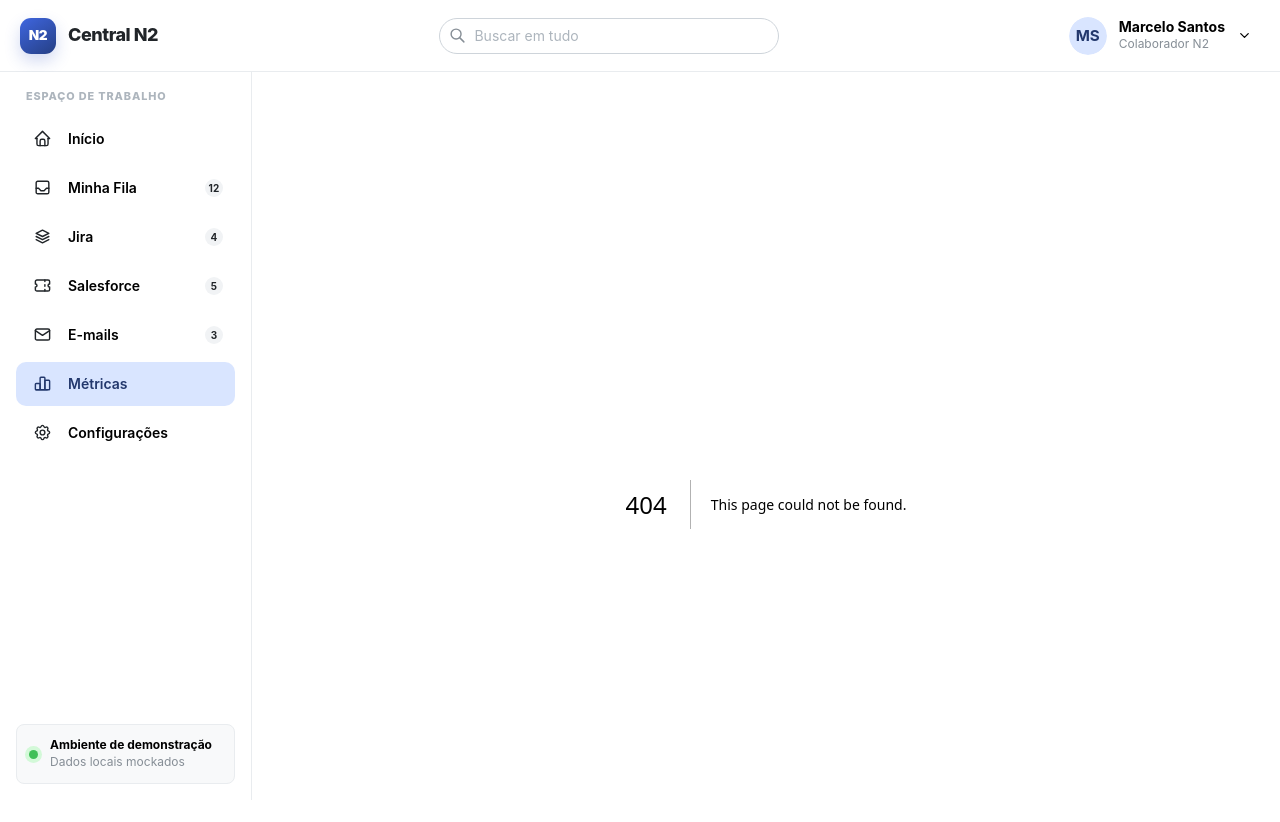
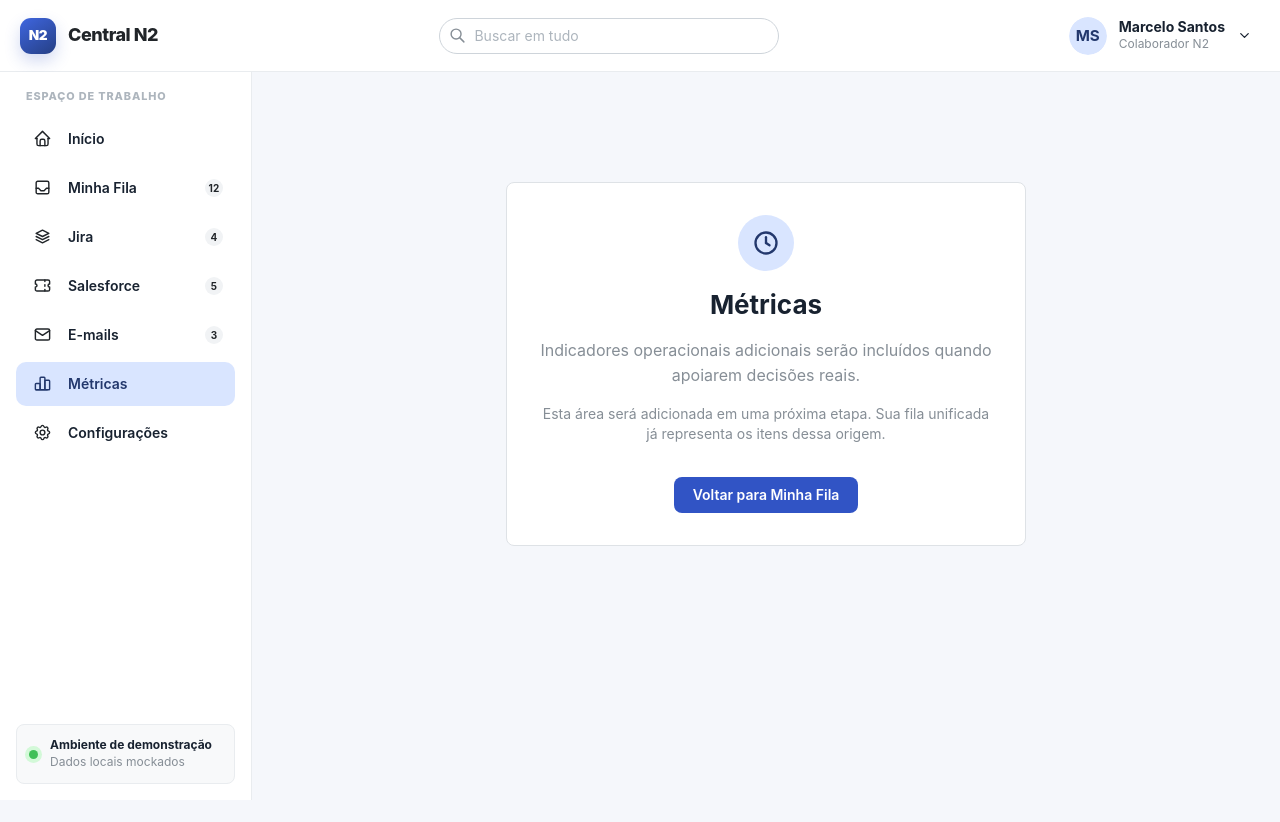
Before and after one commit to marcelo-machado-dev/dashboard-n2, a Next.js app in the folder frontend/web/: page /metrics in a window 1280 px wide. Before the commit this address had no page. Shown: the top 822 px of the page. After the commit the page ends 800 px from the top, so only its background shows below. Built offline with nearby package versions, Linux system fonts and the light colour scheme.

Commit message:
feat: add frontend navigation routes

```diff
--- /dev/null
+++ b/frontend/web/src/app/metrics/page.tsx
@@ -0,0 +1,10 @@
+import { FutureSectionPage } from '@/presentation/pages/future-section/future-section-page';
+
+export default function MetricsRoute() {
+  return (
+    <FutureSectionPage
+      title="Métricas"
+      description="Indicadores operacionais adicionais serão incluídos quando apoiarem decisões reais."
+    />
+  );
+}
--- /dev/null
+++ b/frontend/web/src/presentation/pages/future-section/future-section-page.tsx
@@ -0,0 +1,42 @@
+'use client';
+
+import {
+  Button,
+  Center,
+  Paper,
+  Stack,
+  Text,
+  ThemeIcon,
+  Title,
+} from '@mantine/core';
+import { IconClockHour4 } from '@tabler/icons-react';
+import Link from 'next/link';
+
+export function FutureSectionPage({
+  title,
+  description,
+}: {
+  title: string;
+  description: string;
+}) {
+  return (
+    <Center mih="65vh">
+      <Paper withBorder radius="md" p="xl" maw={520} w="100%">
+        <Stack align="center" ta="center">
+          <ThemeIcon size={56} radius="xl" variant="light">
+            <IconClockHour4 size={28} />
+          </ThemeIcon>
+          <Title order={2}>{title}</Title>
+          <Text c="dimmed">{description}</Text>
+          <Text size="sm" c="dimmed">
+            Esta área será adicionada em uma próxima etapa. Sua fila unificada
+            já representa os itens dessa origem.
+          </Text>
+          <Button component={Link} href="/queue" mt="md">
+            Voltar para Minha Fila
+          </Button>
+        </Stack>
+      </Paper>
+    </Center>
+  );
+}
```
Also changed, not shown: frontend/web/src/app/emails/page.tsx (added, +10 -0 lines), frontend/web/src/app/jira/page.tsx (added, +10 -0 lines), frontend/web/src/app/salesforce/page.tsx (added, +10 -0 lines), frontend/web/src/app/settings/page.tsx (added, +10 -0 lines), 1 other file (tests, documents, lock files or other folders).
